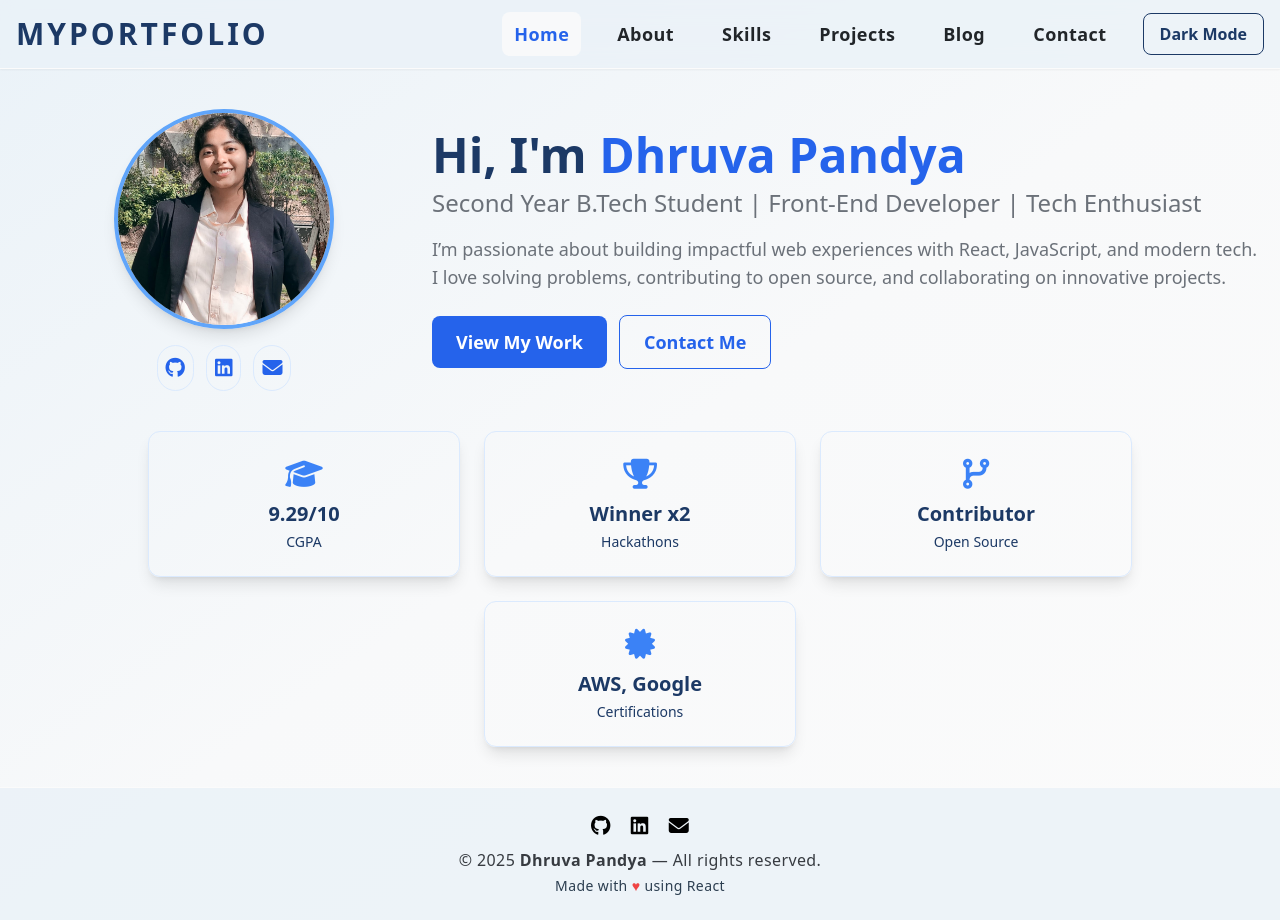
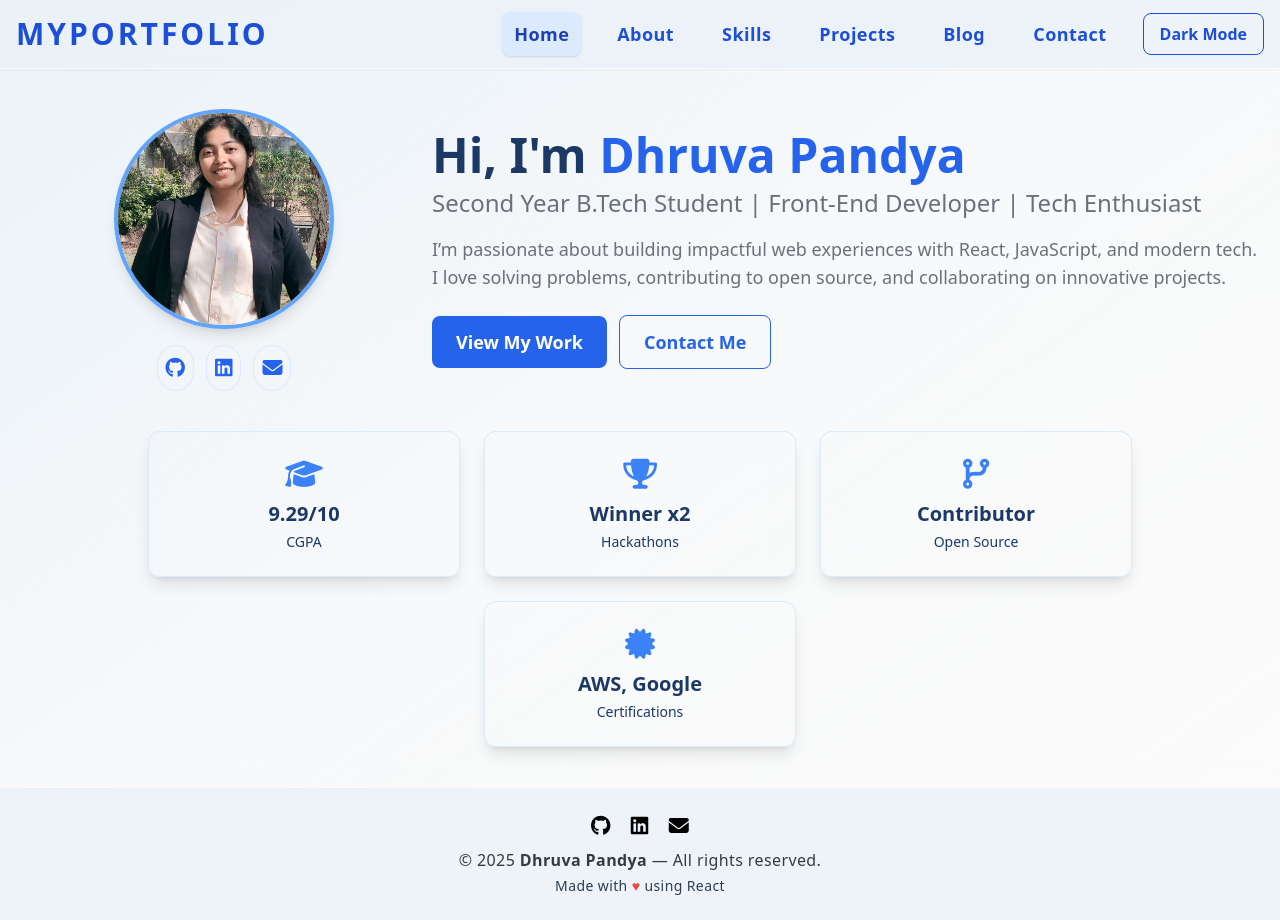
Before and after one commit to dhruva2609/my_portfolio, a React (Create React App) app: page / in a window 1280 px wide. Built offline with nearby package versions, Linux system fonts and the light colour scheme.

Commit message:
Update Navbar.jsx

```diff
--- a/src/components/Navbar.jsx
+++ b/src/components/Navbar.jsx
@@ -1,15 +1,25 @@
 import React, { useState } from "react";
 import { Link, useLocation } from "react-router-dom";
+
+const navLinks = [
+  { to: "/", label: "Home" },
+  { to: "/about", label: "About" },
+  { to: "/skills", label: "Skills" },
+  { to: "/projects", label: "Projects" },
+  { to: "/blog", label: "Blog" },
+  { to: "/contact", label: "Contact" },
+];
 
 const Navbar = ({ darkMode, setDarkMode }) => {
   const location = useLocation();
   const [navOpen, setNavOpen] = useState(false);
 
   return (
+    <>
       <nav className="bg-primary-50/80 dark:bg-primary-900/80 backdrop-blur-md border-b border-primary-200 dark:border-primary-700 shadow-sm w-full z-50 transition-colors duration-300">
         <div className="max-w-7xl mx-auto flex items-center justify-between py-3 px-4">
           <Link
-          className="font-bold text-3xl uppercase tracking-widest text-primary-500 dark:text-primary-200"
+            className="font-bold text-3xl uppercase tracking-widest text-blue-700 dark:text-primary-200"
             to="/"
           >
             MyPortfolio
@@ -26,38 +36,29 @@ const Navbar = ({ darkMode, setDarkMode }) => {
               <rect y="20" width="28" height="3" rx="1.5" fill={darkMode ? "rgb(186,230,253)" : "rgb(28,57,101)"} />
             </svg>
           </button>
-        <div
-          className={`${
-            navOpen ? "block" : "hidden"
-          } md:flex md:items-center w-full md:w-auto transition-all duration-300`}
-        >
-          <ul className="flex flex-col md:flex-row md:space-x-6 mt-4 md:mt-0 items-center">
-            {[
-              { to: "/", label: "Home" },
-              { to: "/about", label: "About" },
-              { to: "/skills", label: "Skills" },
-              { to: "/projects", label: "Projects" },
-              { to: "/blog", label: "Blog" },
-              { to: "/contact", label: "Contact" },
-            ].map((item) => (
+          {/* Desktop menu */}
+          <div className="hidden md:flex md:items-center w-auto">
+            <ul className="flex flex-row md:space-x-6 items-center">
+              {navLinks.map((item) => (
                 <li key={item.to}>
                   <Link
                     className={`block px-3 py-2 rounded-lg font-semibold text-lg tracking-wide transition
                       ${
                         location.pathname === item.to
-                        ? "text-blue-600 bg-blue-100 dark:text-primary-200 font-bold bg-primary-100 dark:bg-primary-800"
-                        : "text-neutral-800 dark:text-primary-200 hover:text-blue-600 dark:hover:text-primary-300"
-                    }`}
+                          ? "bg-blue-100 text-blue-800 shadow font-bold"
+                          : "text-blue-700 hover:bg-blue-50 hover:text-blue-900"
+                      }
+                      dark:text-primary-200 dark:hover:text-primary-300 dark:bg-transparent dark:hover:bg-primary-800 dark:hover:text-white
+                    `}
                     to={item.to}
-                  onClick={() => setNavOpen(false)}
                   >
                     {item.label}
                   </Link>
                 </li>
               ))}
-            <li className="mt-3 md:mt-0 md:ml-4">
+              <li className="md:ml-4">
                 <button
-                className="border border-primary-500 dark:border-primary-400 text-primary-500 dark:text-primary-200 hover:bg-primary-500 hover:text-white dark:hover:bg-primary-600 font-semibold px-4 py-2 rounded-lg transition"
+                  className="border border-blue-700 dark:border-primary-400 text-blue-700 dark:text-primary-200 hover:bg-blue-700 hover:text-white dark:hover:bg-primary-600 font-semibold px-4 py-2 rounded-lg transition"
                   onClick={() => setDarkMode((prev) => !prev)}
                 >
                   {darkMode ? "Light Mode" : "Dark Mode"}
@@ -66,7 +67,42 @@ const Navbar = ({ darkMode, setDarkMode }) => {
             </ul>
           </div>
         </div>
+        {/* Mobile menu (in flow, pushes content down) */}
+        <div
+          className={`md:hidden overflow-hidden transition-[max-height] duration-300 bg-primary-50/80 dark:bg-primary-900/95 shadow-sm w-full ${
+            navOpen ? "max-h-96" : "max-h-0"
+          }`}
+        >
+          <ul className="flex flex-col py-2 px-4 space-y-2">
+            {navLinks.map((item) => (
+              <li key={item.to}>
+                <Link
+                  className={`block px-3 py-2 rounded-lg font-semibold text-lg tracking-wide transition
+                    ${
+                      location.pathname === item.to
+                        ? "bg-blue-100 text-blue-800 shadow font-bold"
+                        : "text-blue-700 hover:bg-blue-50 hover:text-blue-900"
+                    }
+                    dark:text-primary-200 dark:hover:text-primary-300 dark:bg-transparent dark:hover:bg-primary-800 dark:hover:text-white
+                  `}
+                  to={item.to}
+                >
+                  {item.label}
+                </Link>
+              </li>
+            ))}
+            <li>
+              <button
+                className="w-full border border-blue-700 dark:border-primary-400 text-blue-700 dark:text-primary-200 hover:bg-blue-700 hover:text-white dark:hover:bg-primary-600 font-semibold px-4 py-2 rounded-lg transition"
+                onClick={() => setDarkMode((prev) => !prev)}
+              >
+                {darkMode ? "Light Mode" : "Dark Mode"}
+              </button>
+            </li>
+          </ul>
+        </div>
       </nav>
+    </>
   );
 };
 
```
Lines whose indentation alone changed are shown as unchanged.
